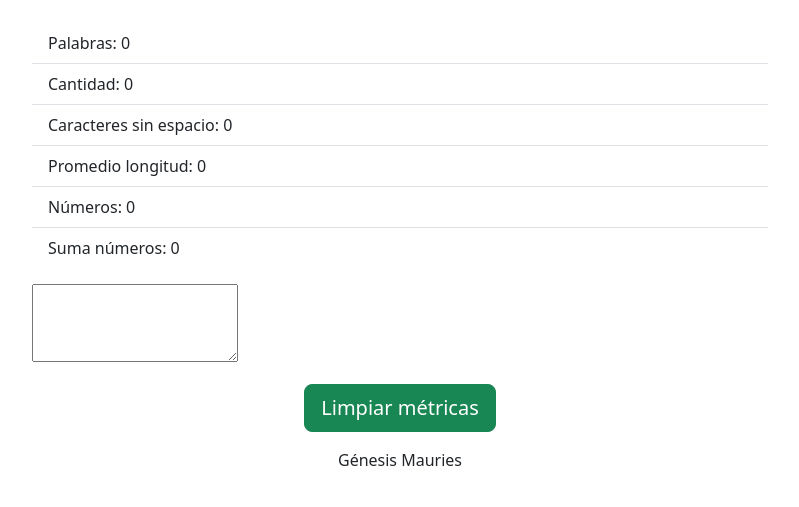
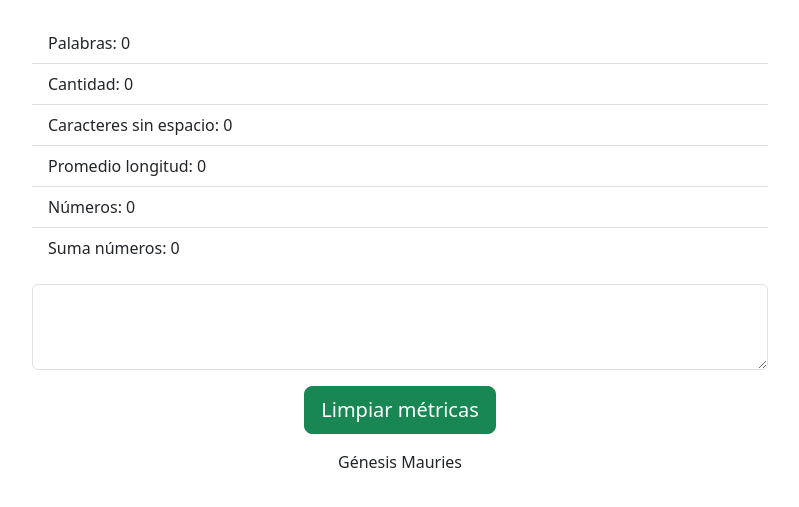
Before and after one commit to GenesisMauries/Text-analyzer, a website with bundled scripts: page src/index.html in a window 1280 px wide. Shown: the part 73-580 px from the top of the page, without its empty margins (240-1039 px from the left). Built offline with nearby package versions, Linux system fonts and the light colour scheme.

Commit message:
add style

```diff
--- a/src/index.html
+++ b/src/index.html
@@ -28,7 +28,7 @@
     </section>
     <section class="row">
       <article class="col-8 mb-3 mx-auto">
-        <textarea rows="3" name = "user-input"></textarea>
+        <textarea class="form-control" id="exampleFormControlTextarea1" " rows="3" name = "user-input"></textarea>
       </article>
     </section>
     <article class="col-5 mb-3 mx-auto text-center">
@@ -42,6 +42,8 @@
   <script src="https://cdn.jsdelivr.net/npm/bootstrap@5.3.0/dist/js/bootstrap.bundle.min.js"
     integrity="sha384-geWF76RCwLtnZ8qwWowPQNguL3RmwHVBC9FhGdlKrxdiJJigb/j/68SIy3Te4Bkz"
     crossorigin="anonymous"></script>
-</body>
+    <!-- Usar materialize css -->
+    <!-- https://materializecss.com/ -->
+  </body>
 
 </html>
```
